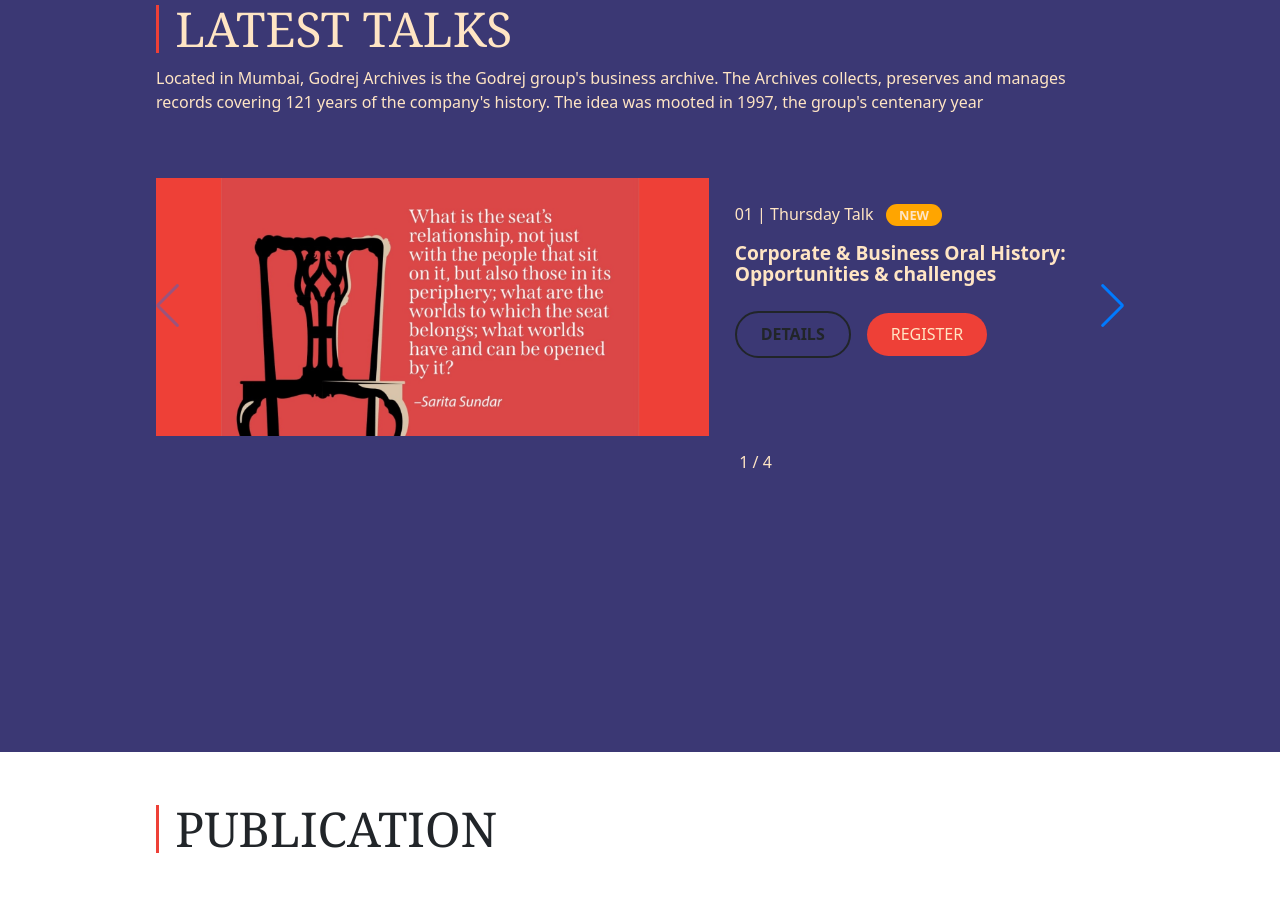
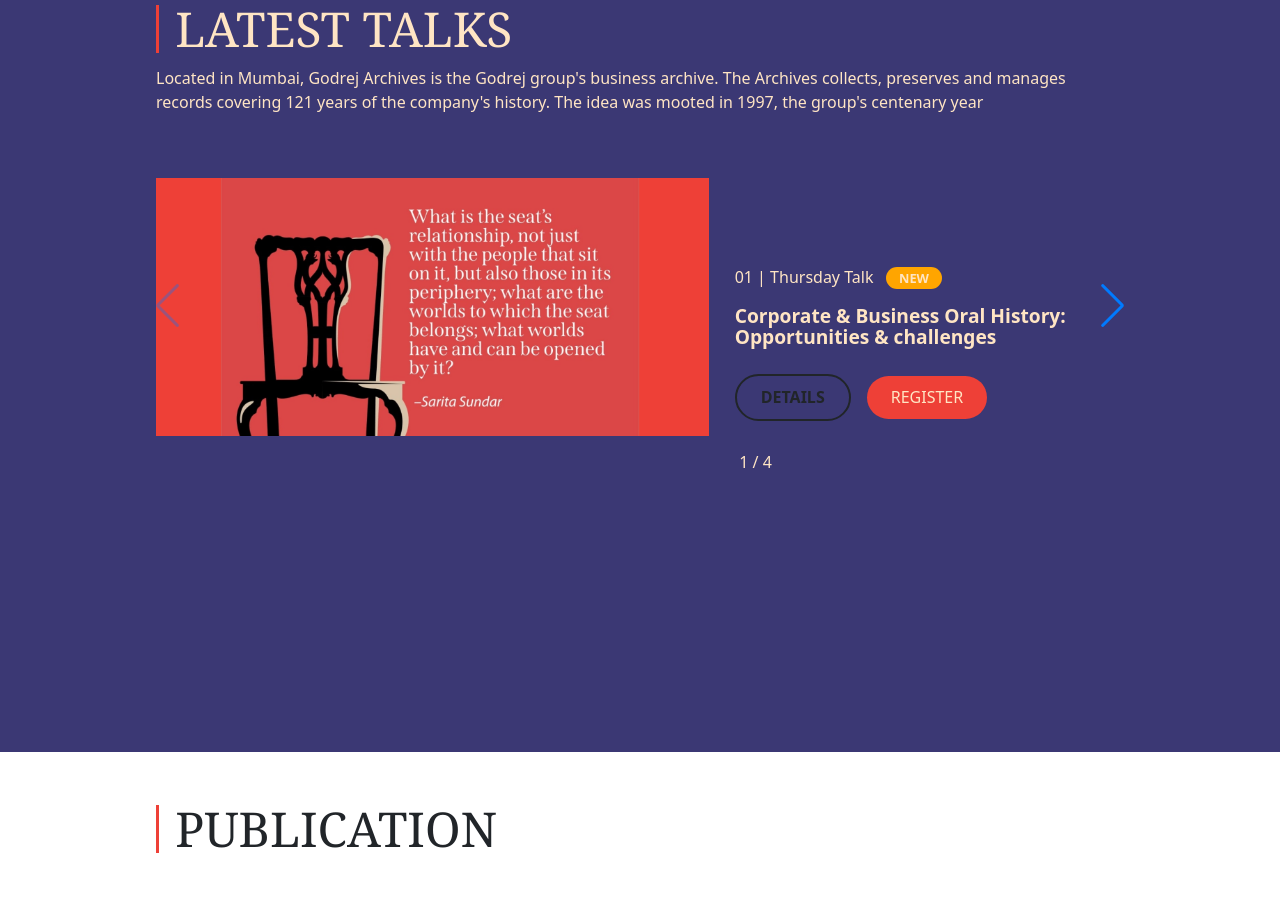
Before and after one commit to dvlprkrishna/GodrejArchives, a React (Vite) app: page / in a window 1280 px wide. Shown: the part 1720-2632 px from the top of the page. Built offline with nearby package versions, Linux system fonts and the light colour scheme; grey boxes are pictures that could not be loaded.

Commit message:
Carousel alignment

```diff
--- a/src/components/CarouselSwipe.jsx
+++ b/src/components/CarouselSwipe.jsx
@@ -23,7 +23,7 @@ const CarouselSwipe = () => {
       >
         <SwiperSlide>
           <Container>
-            <Row className="py-5">
+            <Row className="py-5 align-items-end">
               <Col xs={12} md={7}>
                 <Figure>
                   <Figure.Image
@@ -55,7 +55,7 @@ const CarouselSwipe = () => {
 
         <SwiperSlide>
           <Container>
-            <Row className="py-5">
+            <Row className="py-5 align-items-end">
               <Col xs={12} md={7}>
                 <Figure>
                   <Figure.Image
@@ -87,7 +87,7 @@ const CarouselSwipe = () => {
 
         <SwiperSlide>
           <Container>
-            <Row className="py-5">
+            <Row className="py-5 align-items-end">
               <Col xs={12} md={7}>
                 <Figure>
                   <Figure.Image
@@ -118,7 +118,7 @@ const CarouselSwipe = () => {
         </SwiperSlide>
         <SwiperSlide>
           <Container>
-            <Row className="py-5">
+            <Row className="py-5 align-items-end">
               <Col xs={12} md={7}>
                 <Figure>
                   <Figure.Image
```
